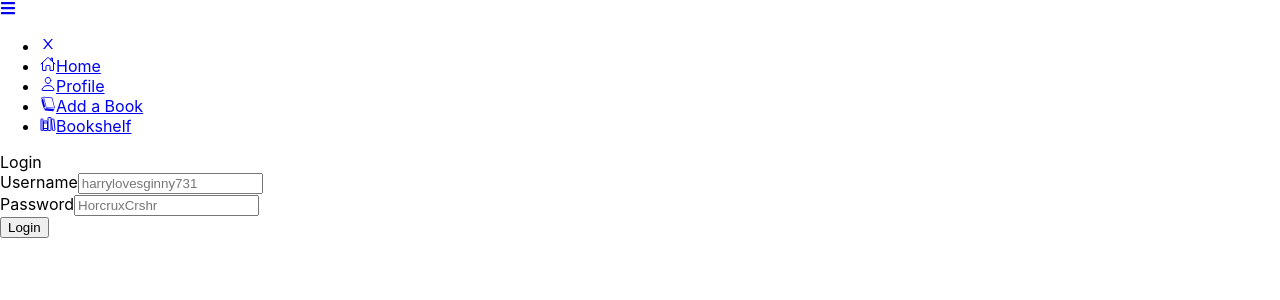
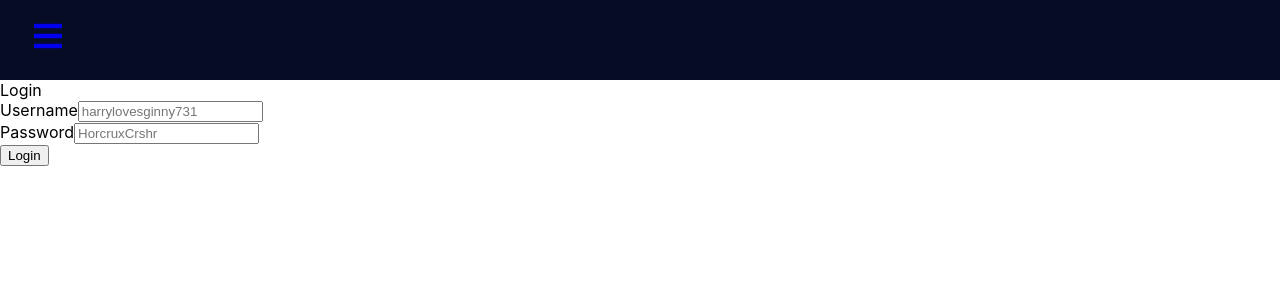
Before and after one commit to nelliecrocker/dewey-client, a React (Create React App) app: page /user/login in a window 1280 px wide. Shown: the top 300 px of the page. Built offline with nearby package versions, Linux system fonts and the light colour scheme.

Commit message:
side navbar fully functional, but needs Logout button to display when token is present

```diff
--- a/src/components/Navbar.css
+++ b/src/components/Navbar.css
@@ -1,7 +1,74 @@
 .navbar {
+    background-color: #060b26;
+    height: 80px;
+    display: flex;
+    justify-content: start;
+    align-items: center;
 
 }
 
 .menu-bars {
+    margin-left: 2rem;
+    font-size: 2rem;
+    background: none;
 
 }
+
+.nav-menu {
+    background-color: #060b26;
+    width: 250px;
+    height: 100vh;
+    display: flex;
+    justify-content: center;
+    position: fixed;
+    top:0;
+    left: -100%;
+    transition: 850ms;
+}
+
+.nav-menu.active {
+    left: 0;
+    transition: 350ms;
+}
+
+.nav-text {
+    display: flex;
+    justify-content: start;
+    align-items: center;
+    padding: 8px 0px 8px 16px;
+    list-style: none;
+    height: 60px
+}
+
+.nav-text a {
+    text-decoration: none;
+    color: white;
+    font-size: 18px;
+    width: 95%;
+    height: 100%;
+    display: flex;
+    align-items: center;
+    padding: 0 16px;
+    border-radius: 4px;
+}
+
+.nav-text a:hover {
+    background-color: gray;
+}
+
+.nav-menu-items {
+    width: 100%;
+}
+
+.navbar-toggle {
+    background-color: red;
+    width: 100%;
+    height: 80px;
+    display: flex;
+    justify-content: start;
+    align-items: center;
+}
+
+span {
+    margin-left: 16px;
+}
--- a/src/components/Navbar.tsx
+++ b/src/components/Navbar.tsx
@@ -3,6 +3,7 @@ import { Link, Redirect } from 'react-router-dom'
 import * as FaIcons from "react-icons/fa"
 import * as AiIcons from "react-icons/ai"
 import { SidebarData } from './SidebarData'
+import './Navbar.css'
 
 type Props = {
     token: string,
@@ -18,15 +19,15 @@ type State = {
 
 
 class Navbar extends Component<Props, State> {
-    constructor(props: Props){
+    constructor(props: Props) {
         super(props)
         this.state = {
             sidebar: false,
-    }
+        }
     }
 
     showSidebar = () => {
-        this.setState({sidebar: !this.state.sidebar})
+        this.setState({ sidebar: !this.state.sidebar })
     }
 
     componentDidMount() {
@@ -47,48 +48,28 @@ class Navbar extends Component<Props, State> {
                     </Link>
                 </div>
                 <nav className={this.state.sidebar ? 'nav-menu active' : 'nav-menu'}>
-                    <ul className="nav-menu-items">
+                    <ul className="nav-menu-items" onClick={this.showSidebar}>
                         <li className='navbar-toggle'><Link to='#'>
                             <AiIcons.AiOutlineClose />
-                        </Link></li>
+                        </Link>
+                    </li>
+                        <li>{this.props.token !== ""
+                            ? <button onClick={this.clearToken}>Logout</button>
+                            : null
+                        }</li>
                         {SidebarData.map((item, index) => {
-                            return(
+                            return (
                                 <li key={index} className={item.cName}>
                                     <Link to={item.path}>
-                                    {item.icon}
-                                    <span>{item.title}</span>
+                                        {item.icon}
+                                        <span>{item.title}</span>
                                     </Link>
-
                                 </li>
                             )
                         })}
-                        </ul>
-                        </nav>
-                    {/* Display Logout based on props */}
-                    {this.props.token !== ""
-                        ? <button onClick={this.clearToken}>Logout</button>
-                        : null
-                    }
 
-
-
-
-{/*
-
-                        <li><Link to='/user/register' className='menu-bars'>Register</Link></li>
-                        <li className='navbar-toggle'><Link to='/home'>Home</Link></li>
-                        <li><Link to='/user/register' className='menu-bars'>Register</Link></li>
-
-                        <li><Link to='/user/login'>Login</Link></li>
-                        <li><Link to='/user/profile'>Profile</Link></li>
-                        <li><Link to='/book/create'>Create a Book</Link></li>
-                        <li><Link to='/book/update'>Update a Book</Link></li>
-                        <li><Link to='/book/bookshelf'>View Bookshelf</Link></li>
-                        <li><Link to='/user/profile/create'>Create Profile</Link></li>
-                        </ul> */}
-
-
-
+                    </ul>
+                </nav>
             </>
         );
     }
```
Also changed, not shown: src/App.css (+9 -2 lines).
